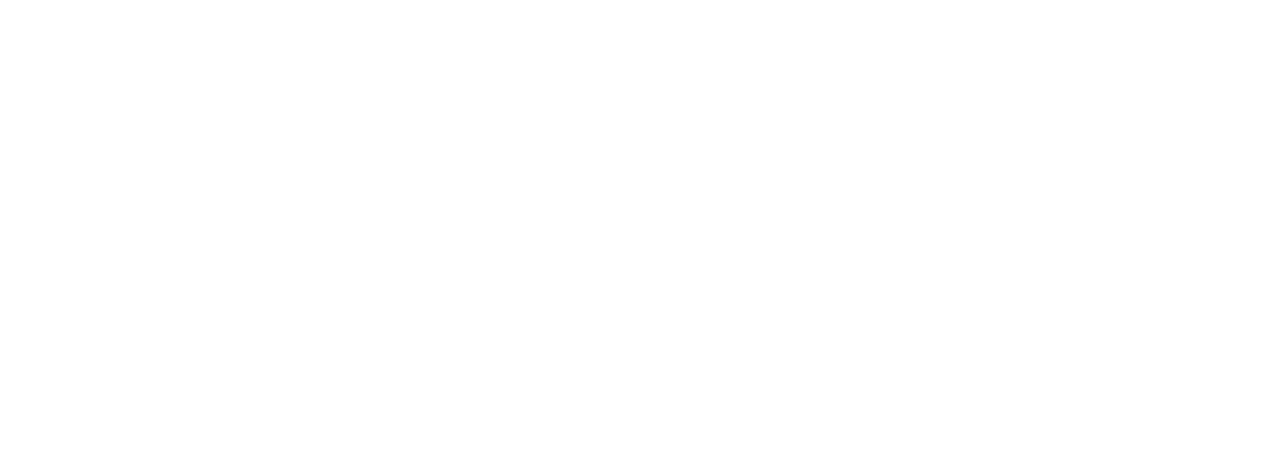
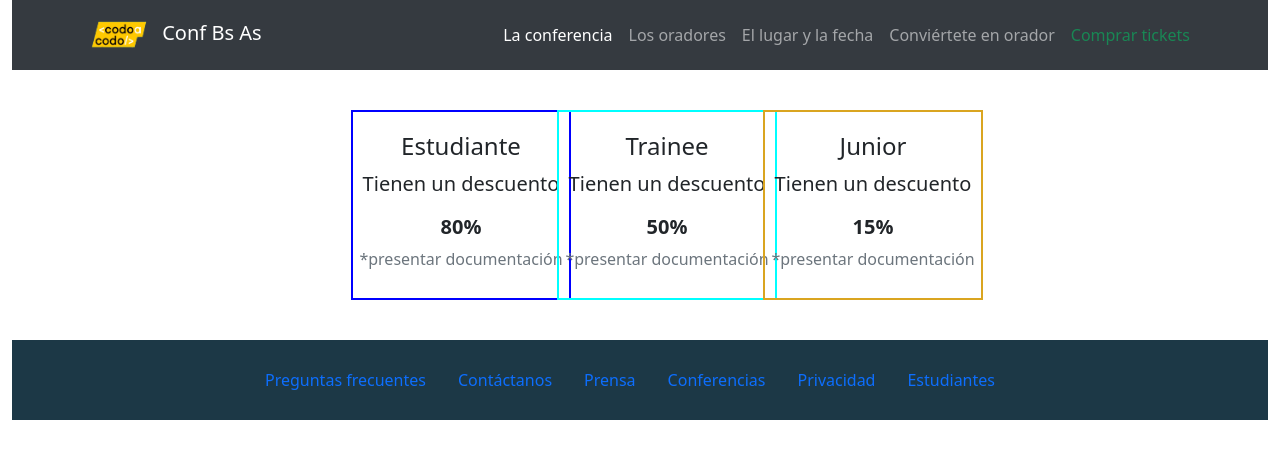
Before and after one commit to carballod/tp-codoacodo2, a plain HTML site: page index.html in a window 1280 px wide. Drawn offline with nearby package versions, Linux system fonts and the light colour scheme.

Commit message:
Agregado de menu, section y footer

```diff
--- a/index.html
+++ b/index.html
@@ -1,12 +1,104 @@
 <!DOCTYPE html>
-<html lang="en">
+<html lang="es">
 <head>
     <meta charset="UTF-8">
     <meta http-equiv="X-UA-Compatible" content="IE=edge">
     <meta name="viewport" content="width=device-width, initial-scale=1.0">
-    <title>Document</title>
+    <title>Comprar tickets</title>
+    <link rel="icon" href="img/codoacodo.png">
+    <link rel="stylesheet" href="style.css">
+    <link href="https://cdn.jsdelivr.net/npm/bootstrap@5.2.1/dist/css/bootstrap.min.css" rel="stylesheet" integrity="sha384-iYQeCzEYFbKjA/T2uDLTpkwGzCiq6soy8tYaI1GyVh/UjpbCx/TYkiZhlZB6+fzT" crossorigin="anonymous">
 </head>
-<body>
+
+<body class="container-fluid">
+
+    <nav class="navbar navbar-expand-lg navbar-fondo navbar-dark">
+        <div class="container">
+          <a class="navbar-brand hidden" href="#">
+            <img src="codoacodo.png" alt="Logo" width="75" height="44" class="d-inline-block align-text-center" alt="Logo de Codo a Codo">
+            Conf Bs As
+          </a>
+          <button class="navbar-toggler" type="button" data-bs-toggle="collapse" data-bs-target="#navbarNav" aria-controls="navbarNav" aria-expanded="false" aria-label="Toggle navigation">
+            <span class="navbar-toggler-icon"></span>
+          </button>
+          <div class="collapse navbar-collapse d-flex flex-row-reverse" id="navbarNav">
+            <ul class="navbar-nav">
+              <li class="nav-item">
+                <a class="nav-link active" aria-current="page" href="#">La conferencia</a>
+              </li>
+              <li class="nav-item">
+                <a class="nav-link" href="#">Los oradores</a>
+              </li>
+              <li class="nav-item">
+                <a class="nav-link" href="#">El lugar y la fecha</a>
+              </li>
+              <li class="nav-item">
+                <a class="nav-link" href="#">Conviértete en orador</a>
+              </li>
+              <li class="nav-item">
+                <a class="nav-link text-success" href="#">Comprar tickets</a>
+              </li>
+            </ul>
+          </div>
+        </div>
+      </nav>
+
+      <section>
+        <div class="container text-center grid-css">
+          <div class="row gap-3 justify-content-center">
+
+            <div class="col-sm-2">
+                <div class="columna1">
+                  <h4>Estudiante</h4>
+                  <p class="fs-5 fw-light">Tienen un descuento</p>
+                  <h5><strong>80%</strong></h4>
+                  <p class="text-muted">*presentar documentación</p>
+              </div>
+            </div>
+            <div class="col-sm-2">
+                <div class="columna2">
+                  <h4>Trainee</h4>
+                  <p class="fs-5 fw-light">Tienen un descuento</p>
+                  <h5><strong>50%</strong></h4>
+                  <p class="text-muted">*presentar documentación</p>
+              </div>
+            </div>
+            <div class="col-sm-2">
+                <div class="columna3">
+                  <h4>Junior</h5>
+                  <p class="fs-5 fw-light">Tienen un descuento</p>
+                  <h5><strong>15%</strong></h4>
+                  <p class="text-muted">*presentar documentación</p>
+                </div>
+            </div>
+          </div>
+        </div>
+      </section>
+
+
+
+      <footer>
+        <ul class="nav justify-content-center bg-footer">
+          <li class="nav-item">
+            <a class="nav-link active" aria-current="page" href="#">Preguntas frecuentes</a>
+          </li>
+          <li class="nav-item">
+            <a class="nav-link" href="#">Contáctanos</a>
+          </li>
+          <li class="nav-item">
+            <a class="nav-link" href="#">Prensa</a>
+          </li>
+          <li class="nav-item">
+            <a class="nav-link" href="#">Conferencias</a>
+          </li>
+          <li class="nav-item">
+            <a class="nav-link" href="#">Privacidad</a>
+          </li>
+          <li class="nav-item">
+            <a class="nav-link" href="#">Estudiantes</a>
+          </li>
+        </ul>
+      </footer>
 
 </body>
 </html>
--- /dev/null
+++ b/style.css
@@ -0,0 +1,56 @@
+.navbar-fondo {
+    background-color: #353A40;
+}
+
+.text-right{
+    text-align: right;
+}
+
+.encabezado {
+    position: absolute;
+    top: 44%;
+    right: 150px;
+    text-align: end;
+    color: white;
+    z-index: 2;
+}
+
+.grid-css {
+    margin: 40px 0px;
+}
+
+.columna1 {
+    border: 2px;
+    width: 220px;
+    height: 190px;
+    border-style: solid;
+    border-color: blue;
+    padding-top: 20px;
+}
+
+.columna2 {
+    border: 2px;
+    width: 220px;
+    height: 190px;
+    border-style: solid;
+    border-color: aqua;
+    padding-top: 20px;
+}
+
+.columna3 {
+    border: 2px;
+    width: 220px;
+    height: 190px;
+    border-style: solid;
+    border-color: goldenrod;
+    padding-top: 20px;
+}
+
+
+
+
+.bg-footer {
+    background-color: #1C3846;
+    color: white !important;
+    padding: 20px;
+}
```
Also changed, not shown: codoacodo.png (added).
